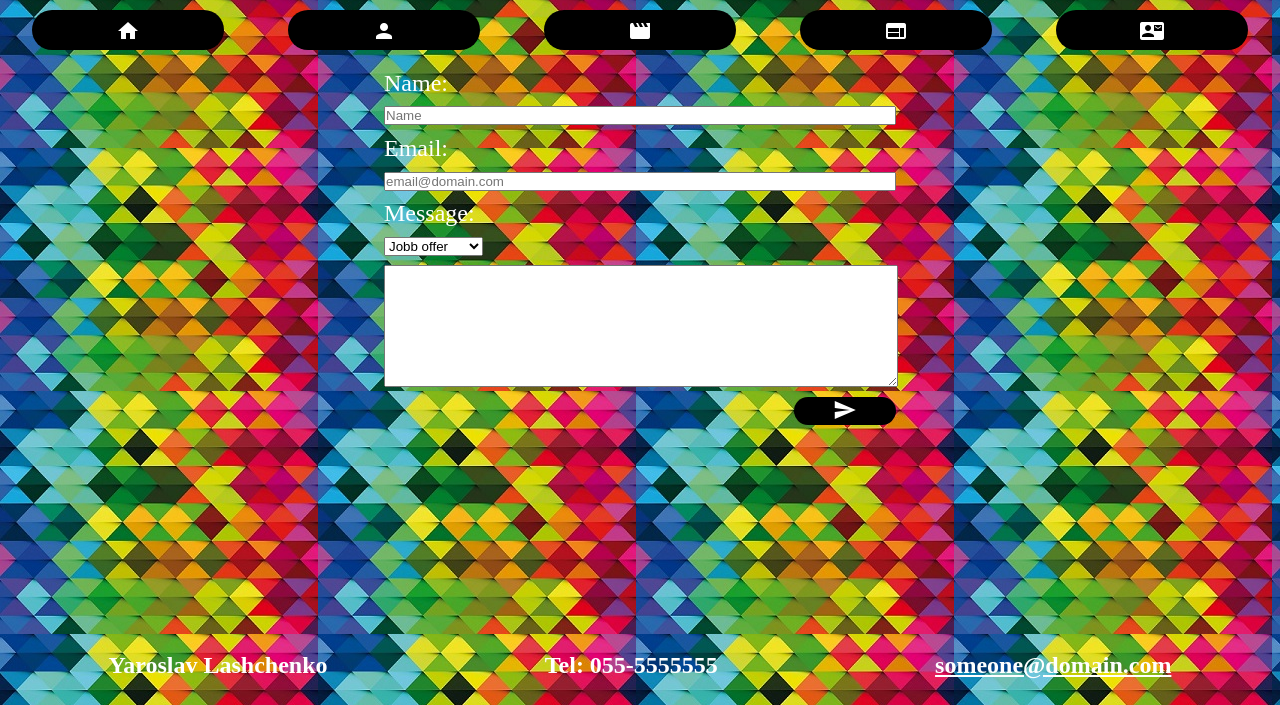
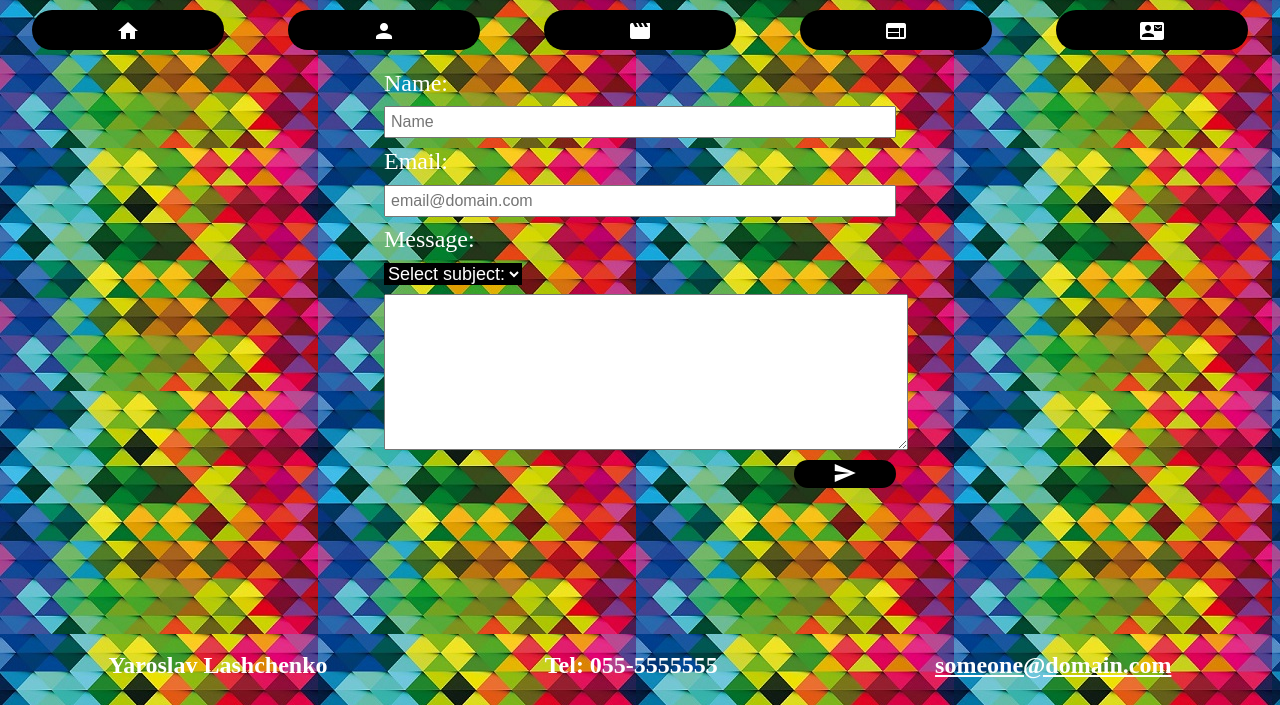
Before and after one commit to ProGloD/mandatory-htmlcss1, a plain HTML site: page contact.html in a window 1280 px wide. Shown: the part 95-800 px from the top of the page. Drawn offline with Linux system fonts and the light colour scheme.

Commit message:
Updated contact.html, updated validation for name field and select box

```diff
--- a/contact.html
+++ b/contact.html
@@ -22,11 +22,29 @@
         display: flex;
         flex-direction: column;
       }
+      input,
+      textarea {
+        font-size: 16px;
+        padding: 5px;
+      }
       label {
         font-size: 1.5em;
       }
       select {
         align-self: flex-start;
+        border: none;
+        background-color: black;
+        color: white;
+        font-size: 18px;
+        cursor: pointer;
+      }
+      option {
+        background-color: black;
+        color: white;
+      }
+      select:hover {
+        background-color: white;
+        color: black;
       }
       textarea {
         width: 100%;
@@ -78,7 +96,7 @@
       <form>
         <div>
           <label>Name:</label>
-          <input class="name_field" type="text" placeholder="Name" required="required" pattern="[A-Z][a-z]+">
+          <input class="name_field" type="text" placeholder="Name" required="required" pattern="([A-ZÅÄÖ][a-zåäö]+ ?)+">
         </div>
         <div>
           <label>Email:</label>
@@ -86,9 +104,10 @@
         </div>
         <label>Message:</label>
         <select class="subject" required="required">
-          <option>Jobb offer</option>
-          <option>Ask question</option>
-          <option>Other</option>
+          <option value="0">Select subject:</option>
+          <option value="1">Jobb offer</option>
+          <option value="2">Ask question</option>
+          <option value="3">Other</option>
         </select>
         <textarea rows="8" required="required"></textarea>
         <button class="send" type="submit">
```
